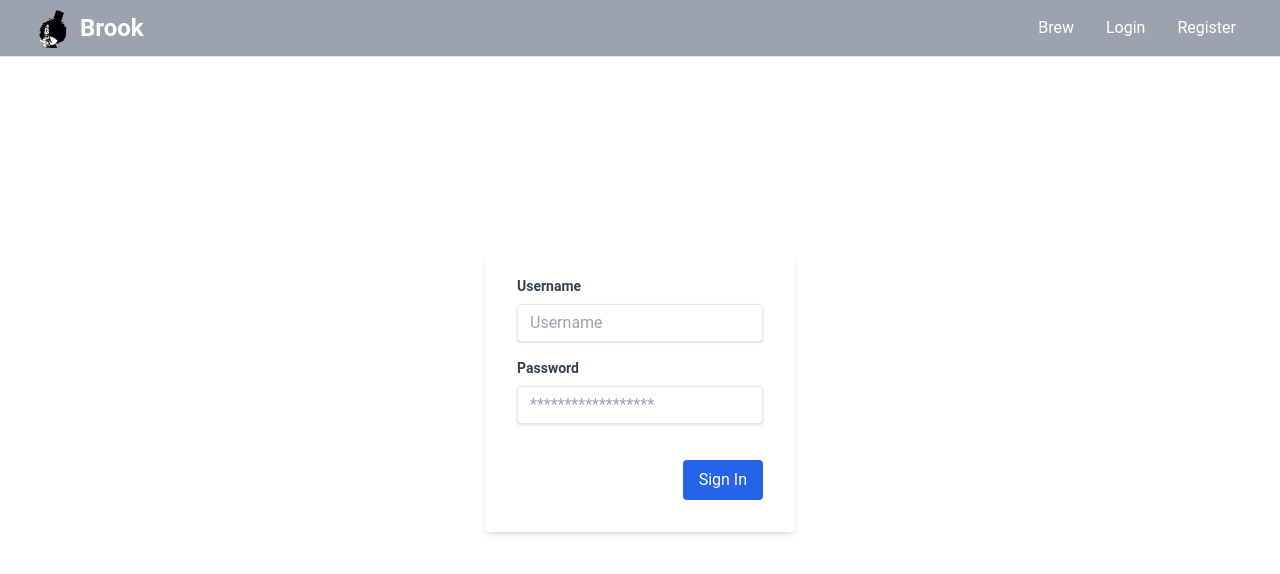
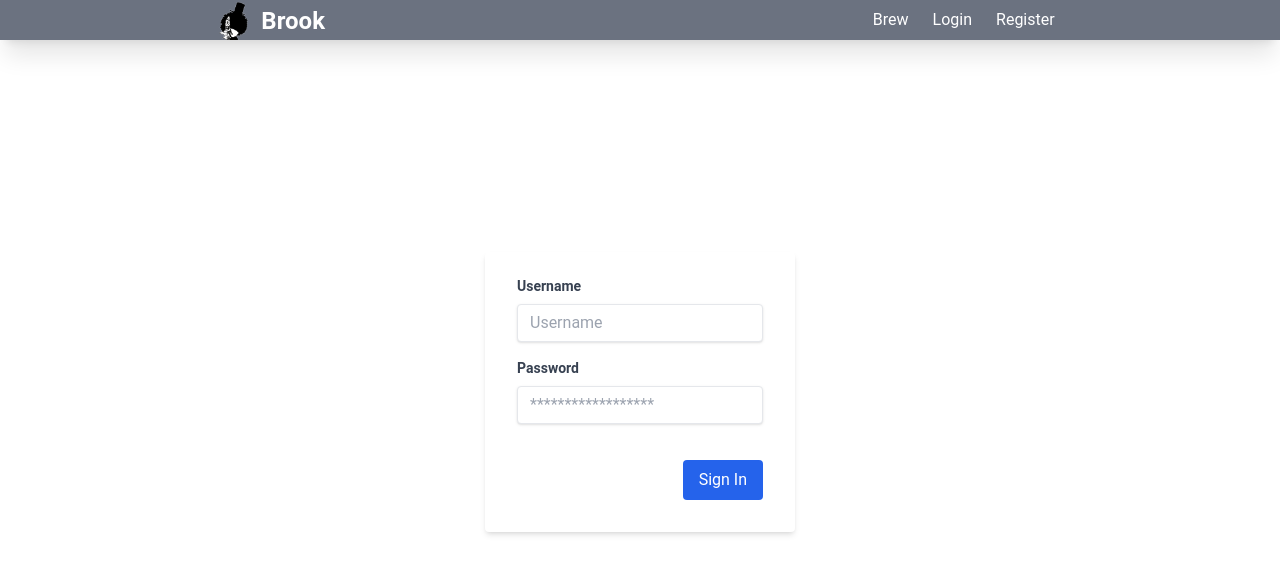
Before and after one commit to wang-owen/Brook, a React (Vite) app in the folder client/: page /login in a window 1280 px wide. Shown: the top 574 px of the page. Built offline with nearby package versions, Linux system fonts and the light colour scheme.

Commit message:
homepage and navbar

```diff
--- a/client/src/components/Navbar.tsx
+++ b/client/src/components/Navbar.tsx
@@ -1,31 +1,22 @@
 import { NavLink } from "react-router-dom";
 import favicon from "../assets/img/favicon.png";
 
-const Navbar = () => {
+const Navbar = ({ height }: { height: number }) => {
     const linkClass =
-        "text-white hover:bg-gray-900 hover:text-white rounded-md px-3 py-2";
-
+        "text-white hover:bg-gray-600 duration-200 rounded-md px-3 py-2";
     return (
-        <nav className="absolute z-1 w-full bg-gray-400 border-b">
-            <div className="mx-auto max-w-7xl px-2 sm:px-6 lg:px-8">
-                <div className="flex h-14 items-center justify-between">
-                    <div className="flex flex-1 items-center justify-center md:items-stretch md:justify-start">
+        <header className="fixed top-0 w-full bg-gray-500 flex justify-center shadow-xl">
+            <nav
+                className={`flex h-${height} w-2/3 items-center justify-between`}
+            >
                 {/* <!-- Logo --> */}
-                        <NavLink
-                            className="flex flex-shrink-0 items-center mr-4"
-                            to="/"
-                        >
-                            <img
-                                className="h-10 w-auto"
-                                src={favicon}
-                                alt="Brook"
-                            />
-                            <span className="hidden md:block text-white text-2xl font-bold ml-2">
+                <NavLink className="flex items-center" to="/">
+                    <img className="h-10 w-auto" src={favicon} alt="Brook" />
+                    <span className="text-white text-2xl font-bold ml-2 mt-0.5 hover:opacity-50 duration-200">
                         Brook
                     </span>
                 </NavLink>
-                        <div className="md:ml-auto">
-                            <div className="flex space-x-2">
+                <div>
                     <NavLink to="/" className={linkClass}>
                         Brew
                     </NavLink>
@@ -36,11 +27,8 @@ const Navbar = () => {
                         Register
                     </NavLink>
                 </div>
-                        </div>
-                    </div>
-                </div>
-            </div>
             </nav>
+        </header>
     );
 };
 
--- a/client/src/components/SavedPlaylist.tsx
+++ b/client/src/components/SavedPlaylist.tsx
@@ -0,0 +1,30 @@
+import Playlist from "../interfaces/Playlist";
+
+const SavedPlaylist = (playlist: Playlist) => {
+    const buttonClass =
+        "inline-block bg-gray-200 hover:bg-gray-300 duration-200 rounded-full px-3 py-1 text-sm font-semibold text-gray-700 hover:text-gray-800 mr-2 mb-2";
+    return (
+        <>
+            <div className="max-w-sm rounded shadow-lg">
+                <img
+                    className="w-full"
+                    src={playlist.thumbnail}
+                    alt="Thumbnail"
+                />
+                <div className="px-6 pt-4 pb-2 text-center">
+                    <span className={buttonClass}>
+                        <button>Download</button>
+                    </span>
+                    <span className={buttonClass}>
+                        <button>Update</button>
+                    </span>
+                    <span className={buttonClass}>
+                        <button>Remove</button>
+                    </span>
+                </div>
+            </div>
+        </>
+    );
+};
+
+export default SavedPlaylist;
--- a/client/src/components/SavedPlaylists.tsx
+++ b/client/src/components/SavedPlaylists.tsx
@@ -0,0 +1,36 @@
+import SavedPlaylist from "./SavedPlaylist";
+import Playlist from "../interfaces/Playlist";
+
+const SavedPlaylists = () => {
+    let playlists: Playlist[] = [];
+    fetch("/get-playlists", {
+        method: "GET",
+    })
+        .then((response) => response.json())
+        .then((data) => {
+            data.forEach((p: Playlist) => {
+                playlists.push({
+                    title: p.title,
+                    owner: p.owner,
+                    thumbnail: p.thumbnail,
+                    platform: p.platform,
+                });
+            });
+        });
+
+    return (
+        <>
+            <section>
+                <div className="grid grid-cols-4 gap-4 justify-evenly justify-items-center items-center content-center">
+                    {playlists.map((playlist: Playlist) => (
+                        <div>
+                            <SavedPlaylist {...playlist} />
+                        </div>
+                    ))}
+                </div>
+            </section>
+        </>
+    );
+};
+
+export default SavedPlaylists;
--- /dev/null
+++ b/client/src/interfaces/Playlist.tsx
@@ -0,0 +1,8 @@
+interface Playlist {
+    title: string;
+    owner: string;
+    thumbnail: string;
+    platform: string;
+}
+
+export default Playlist
--- a/client/src/layouts/MainLayout.tsx
+++ b/client/src/layouts/MainLayout.tsx
@@ -4,10 +4,13 @@ import "react-toastify/dist/ReactToastify.css";
 import Navbar from "../components/Navbar";
 
 const MainLayout = () => {
+    const navbarHeight: number = 12;
     return (
         <>
-            <Navbar />
-            <Outlet />
+            <Navbar height={navbarHeight} />
+            <div>
+                <Outlet />
+            </div>
             <ToastContainer />
         </>
     );
```
Lines whose indentation alone changed are shown as unchanged.
